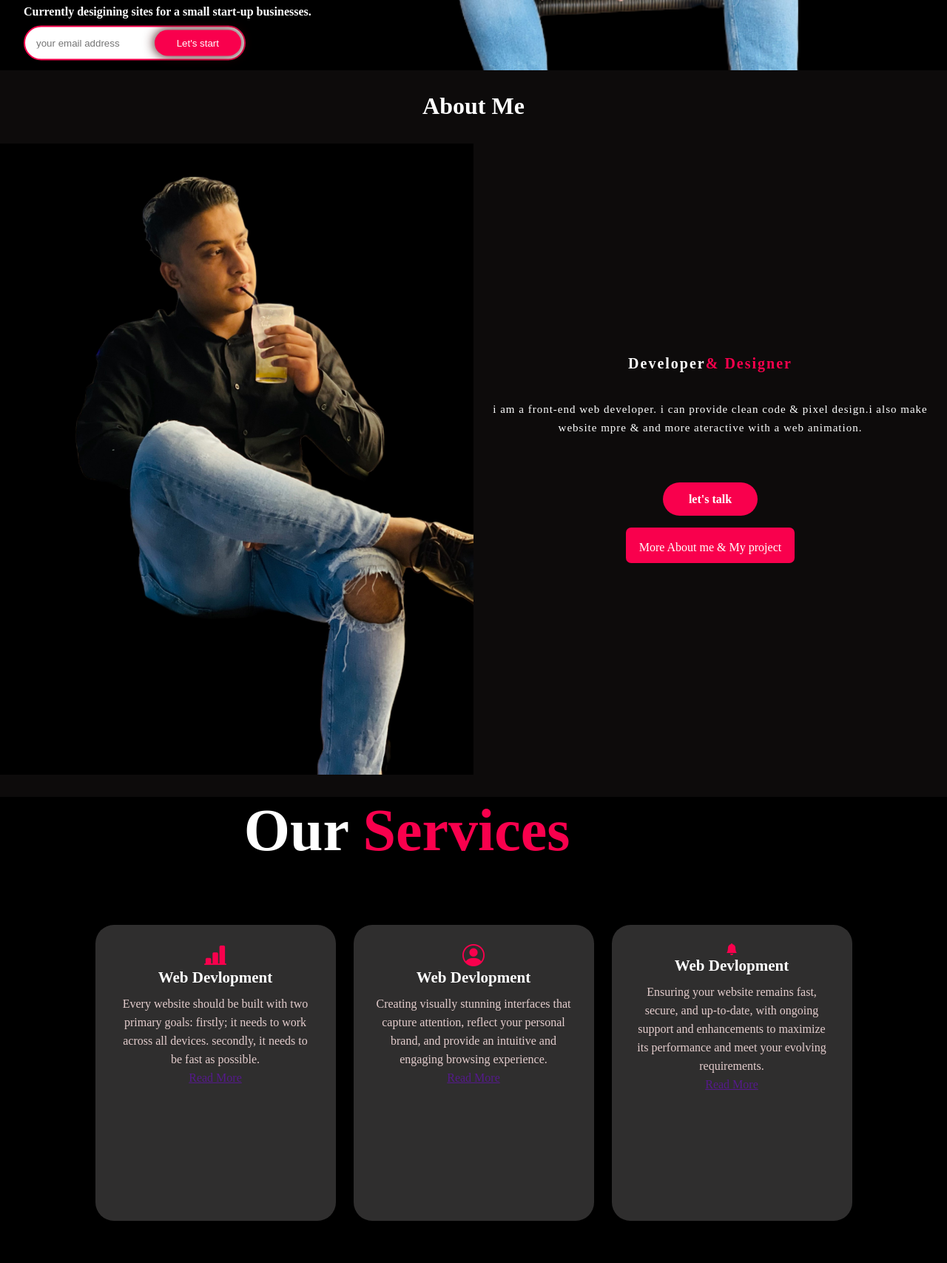
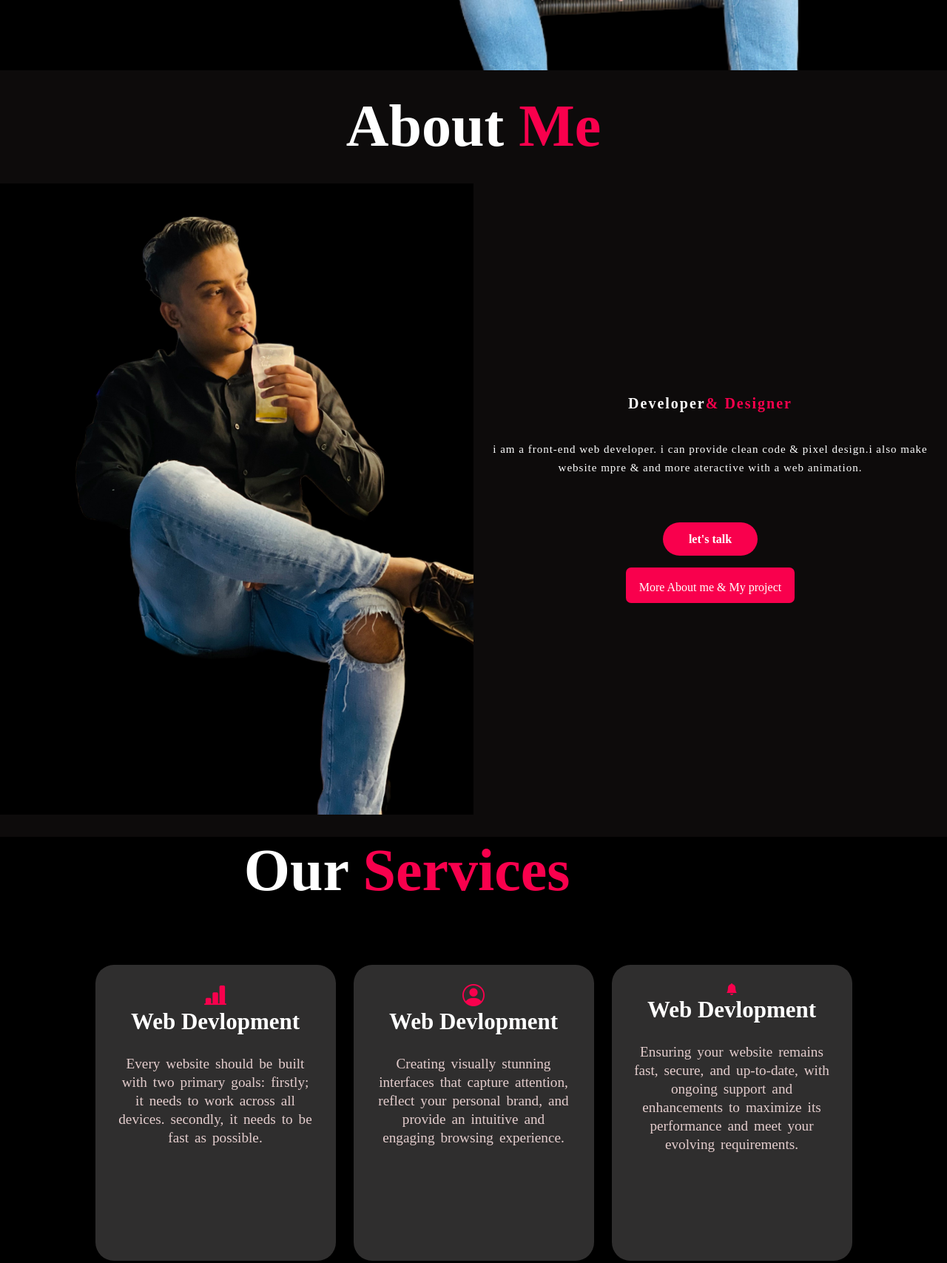
Before and after one commit to Pradippaudyal22001/my-protfolie, a website: page index.html in a window 1280 px wide. Shown: the part 705-2412 px from the top of the page at 74% size. Drawn offline with nearby package versions, Linux system fonts and the light colour scheme.

Commit message:
some changes

```diff
--- a/Css/style.css
+++ b/Css/style.css
@@ -76,7 +76,7 @@ div > a:hover {
 .content {
   position: absolute;
   /* left: 0; */
-  bottom: -15%;
+  bottom: -5%;
   transform: translateY(-50%);
   text-align: left;
   padding-left: 2rem;
@@ -106,6 +106,7 @@ h3:hover {
   width: 300px;
   max-width: 100%;
   position: relative;
+  margin-top: 3rem;
 }
 
 span {
@@ -147,7 +148,7 @@ span {
 h2 {
   color: white;
   text-align: center;
-  font-size: xx-large;
+  font-size: 80px;
   padding-bottom: 2rem;
 }
 
@@ -272,15 +273,17 @@ h2 {
 
 h5 {
   color: white;
-  font-size: 21px;
+  font-size: 31px;
   margin-bottom: 10px;
 }
 
 .paragraph {
   color: rgb(228, 205, 205);
-  font-size: 16px;
+  font-size: 1.2rem;
   line-height: 25px;
   margin-bottom: 23px;
+ word-spacing: .2rem;
+ padding-top: 1rem;
 }
 
 .box1 .button-two {
--- a/Java-script/Chatbot.js
+++ b/Java-script/Chatbot.js
@@ -3,6 +3,7 @@ function start(){
     res_msg.innerHTML ="hello myself Pradip ,how can i help you ?";
     res_msg.setAttribute("class" ,"left");
     document.getElementById('msg_area').appendChild(res_msg);
+
 
 }
 document.getElementById('send').addEventListener("click",async(e)=>
--- a/index.html
+++ b/index.html
@@ -46,7 +46,7 @@
         </div>
     </div>
     <div class="about" id="about">
-        <h2>About Me</h2>
+        <h2>About <span>Me</span></h2>
         <div class="main">
             <div class="image font-reset"><img src="image/me.JPG" alt=""></div>
 
@@ -55,7 +55,7 @@
                 <h5>Developer <span>& Designer</span> </h5>
                 <p>i am a front-end web developer. i can provide clean code & pixel design.i also make
                     website mpre & and more ateractive with a web animation. </p>
-                <div class="lets-talk-button"> <a href="../Html/Chatbot.html">let's talk</a></div>
+                <div class="lets-talk-button"> <a href="/Html/Chatbot.html">let's talk</a></div>
 
 
                 <div class="myproject">
@@ -76,8 +76,7 @@
                     <p>
                         Every website should be built with two primary goals: firstly; it needs to work across
                         all devices. secondly, it needs to be fast as possible.</p>
-                    <p style="text-align: center ">
-                        <a class="button" href="">Read More</a></p>
+
                 </div>
             </div>
 
@@ -89,8 +88,7 @@
                     <p>
                         Creating visually stunning interfaces that capture attention, reflect your personal brand, and
                         provide an intuitive and engaging browsing experience.</p>
-                    <p style="text-align: center ">
-                        <a class="button" href="">Read More</a></p>
+
                 </div>
             </div>
 
@@ -102,8 +100,7 @@
                     <p>
                         Ensuring your website remains fast, secure, and up-to-date, with ongoing support and
                         enhancements to maximize its performance and meet your evolving requirements.</p>
-                    <p style="text-align: center ">
-                        <a class="button" href="">Read More</a></p>
+
                 </div>
             </div>
         </div>
@@ -113,12 +110,13 @@
             Let me get you a perfect websites.
         </p>
         <a class="button-two" href="">Hire Me</a>
-    </div>
+    </div> <hr>
+
     <footer>
         <p>Pradip <span>Paudyal</span> </p>
         <p>For more details check the link below</p>
         <div class="footer">
-            <a href=""><i class="bi bi-facebook"></i></a>
+            <a href="https://www.facebook.com/pradip.paudyal.395"><i class="bi bi-facebook"></i></a>
             <a href=""><i class="bi bi-instagram"></i></a>
             <a href=""><i class="bi bi-twitter"></i></a>
         </div>
```
